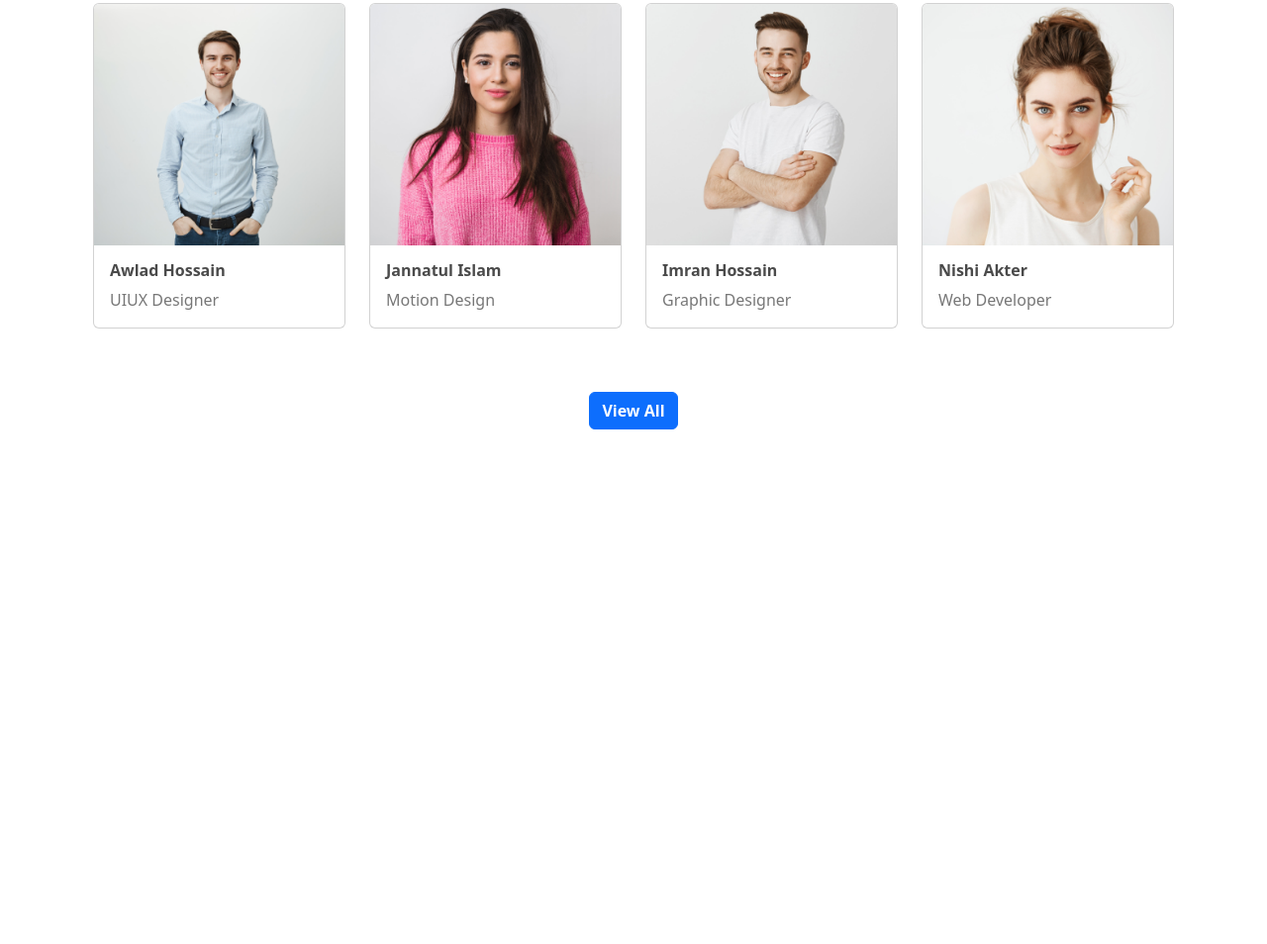
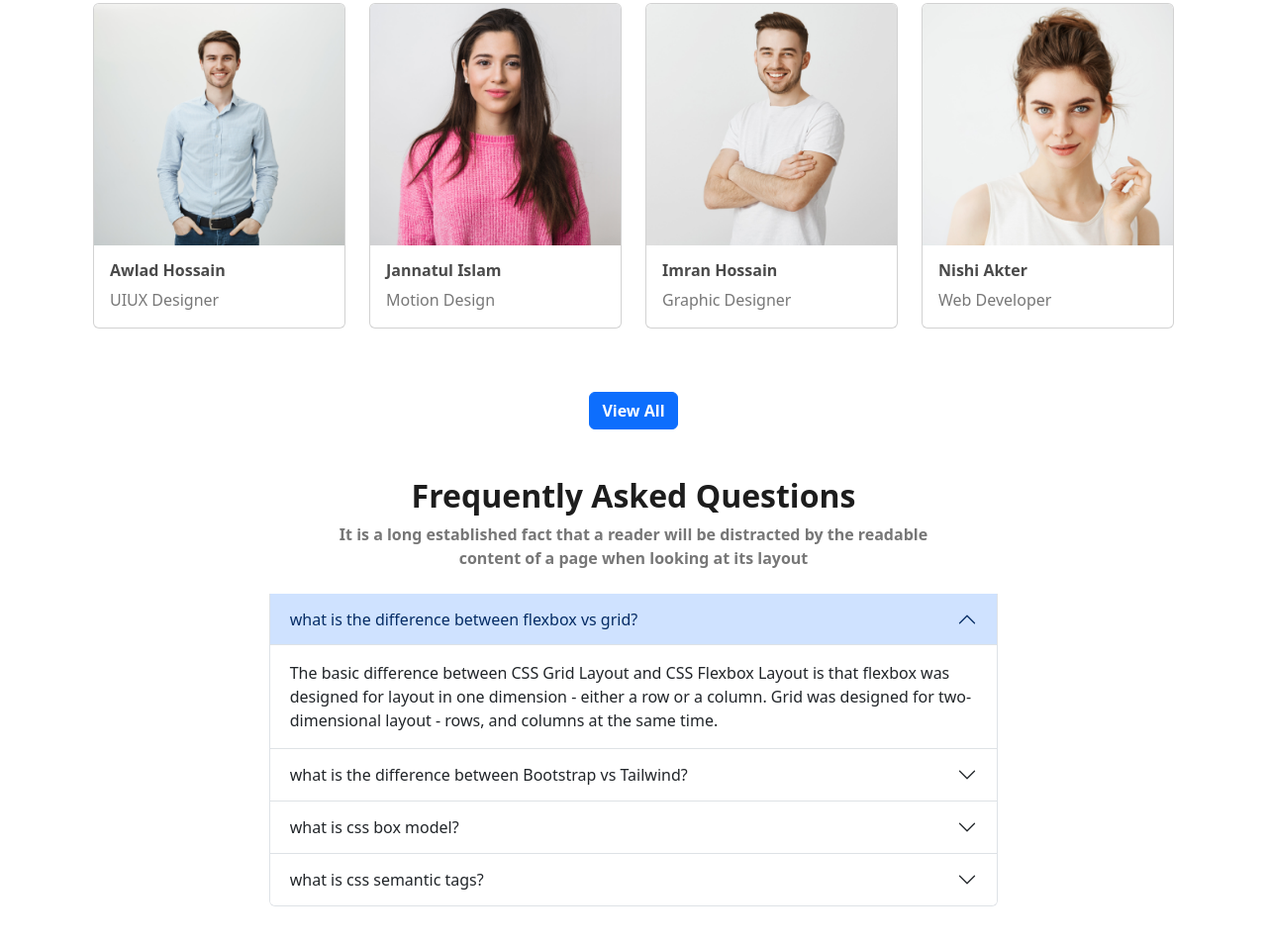
Before and after one commit to rojinaeva/ass-3-ed-tech, a plain HTML site: page index.html in a window 1280 px wide. Shown: the part 2514-3468 px from the top of the page at 99% size. Before the commit the page ends 2996 px from the top, so only its background shows below. Drawn offline with nearby package versions, Linux system fonts and the light colour scheme.

Commit message:
accordion part added

```diff
--- a/index.html
+++ b/index.html
@@ -297,6 +297,80 @@
             </div>
 
         </section>
+        <!-- students feedback part start  -->
+
+        <!-- students feedback part end  -->
+
+        <!-- frequently questions part start  -->
+        <section class="mb-5">
+         <div style="width:66%;" class="mx-auto">
+           <div class="accordion" id="accordionExample">
+            <div>
+              <h2 class="fw-bold d-flex flex-column align-items-center"  style="color:#1D1D1D;">
+                <span>Frequently Asked Questions</span>
+              </h2>
+              <p class="fw-semibold d-flex flex-column align-items-center mt-2 mb-4" style="color: #777777;">
+                <span>
+                  It is a long established fact that a reader will be distracted by the readable
+              </span>
+               <span>
+                content of a page when looking at its layout
+              </span>
+              </p>
+             </div>
+            <div class="accordion-item">
+              <h2 class="accordion-header" id="headingOne">
+                <button class="accordion-button" type="button" data-bs-toggle="collapse" data-bs-target="#collapseOne" aria-expanded="true" aria-controls="collapseOne">
+                  what is the difference between flexbox vs grid?
+                </button>
+              </h2>
+              <div id="collapseOne" class="accordion-collapse collapse show" aria-labelledby="headingOne" data-bs-parent="#accordionExample">
+                <div class="accordion-body">
+                  The basic difference between CSS Grid Layout and CSS Flexbox Layout is that flexbox was designed for layout in one dimension - either a row or a column. Grid was designed for two-dimensional layout - rows, and columns at the same time.
+                </div>
+              </div>
+            </div>
+            <div class="accordion-item">
+              <h2 class="accordion-header" id="headingTwo">
+                <button class="accordion-button collapsed" type="button" data-bs-toggle="collapse" data-bs-target="#collapseTwo" aria-expanded="false" aria-controls="collapseTwo">
+                  what is the difference between Bootstrap vs Tailwind?
+                </button>
+              </h2>
+              <div id="collapseTwo" class="accordion-collapse collapse" aria-labelledby="headingTwo" data-bs-parent="#accordionExample">
+                <div class="accordion-body">
+                  The main difference between TailwindCSS and Bootstrap is that Tailwind CSS is not a UI kit. Unlike UI kits such as Bootstrap, Bulma, and Foundation, Tailwind CSS doesn't have a default theme or inbuilt UI components. Instead, it comes with predesigned widgets you can use to build your site from scratch
+                </div>
+              </div>
+            </div>
+            <div class="accordion-item">
+              <h2 class="accordion-header" id="headingThree">
+                <button class="accordion-button collapsed" type="button" data-bs-toggle="collapse" data-bs-target="#collapseThree" aria-expanded="false" aria-controls="collapseThree">
+                  what is css box model?
+                </button>
+              </h2>
+              <div id="collapseThree" class="accordion-collapse collapse" aria-labelledby="headingThree" data-bs-parent="#accordionExample">
+                <div class="accordion-body">
+                  A box in CSS consists of a content area, which is where any text, images, or other HTML elements are displayed. This is optionally surrounded by padding, a border, and a margin, on one or more sides. The box model describes how these elements work together to create a box as displayed by CSS
+                </div>
+              </div>
+            </div>
+            <div class="accordion-item">
+              <h2 class="accordion-header" id="headingfour">
+                <button class="accordion-button collapsed" type="button" data-bs-toggle="collapse" data-bs-target="#collapsefour" aria-expanded="false" aria-controls="collapsefour">
+                  what is css semantic tags?
+                </button>
+              </h2>
+              <div id="collapsefour" class="accordion-collapse collapse" aria-labelledby="headingfour" data-bs-parent="#accordionExample">
+                <div class="accordion-body">
+                  Semantic HTML tags are tags that define the meaning of the content they contain. For example, tags like <header>, <article>, and <footer> are semantic HTML tags. They clearly indicate the role of the content they contain. On the other hand, tags like<div> and <span> are typical examples of non-semantic HTML elements.
+                </div>
+              </div>
+            </div>
+          </div>
+         </div>
+         </div>
+        </section>
+
       </main>
     <script
       src="https://cdn.jsdelivr.net/npm/bootstrap@5.3.0-alpha1/dist/js/bootstrap.bundle.min.js"
```
